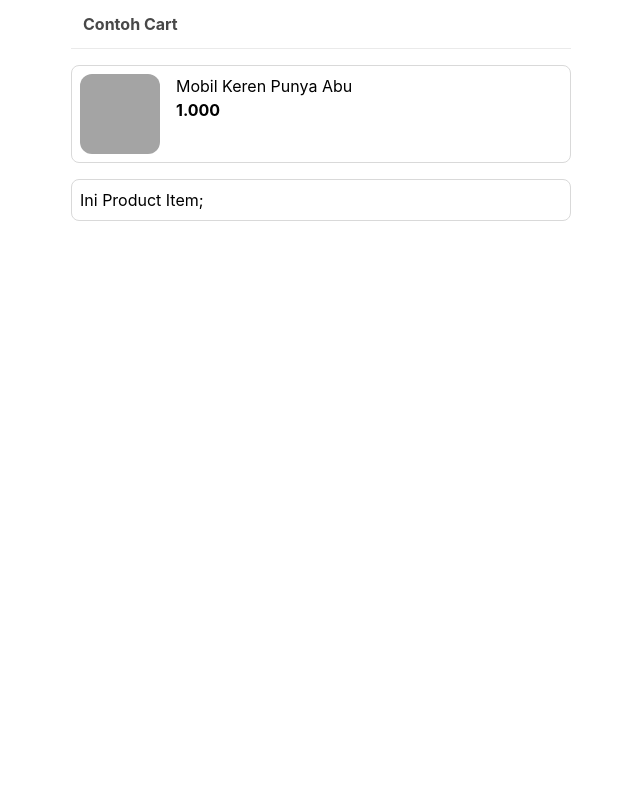
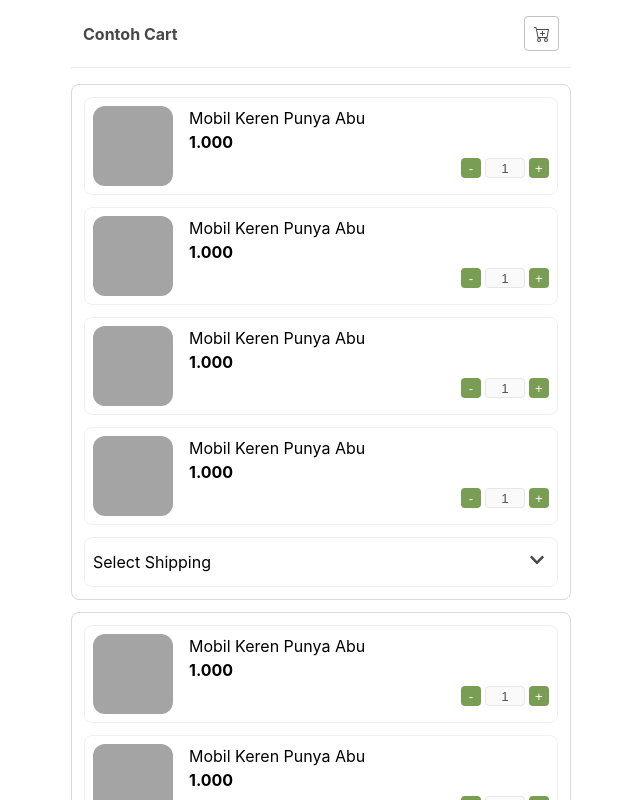
Before and after one commit to AburizalAN/react-sandbox, a React (Vite) app: page /cart in a window 1280 px wide. Shown: the top 800 px of the page, without its empty margins (319-959 px from the left). Built offline with nearby package versions, Linux system fonts and the light colour scheme.

Commit message:
feature cart: create ui for cart

```diff
--- a/package.json
+++ b/package.json
@@ -12,6 +12,7 @@
   "dependencies": {
     "@emotion/react": "^11.11.1",
     "@emotion/styled": "^11.11.0",
+    "clsx": "^2.0.0",
     "react": "^18.2.0",
     "react-dom": "^18.2.0",
     "react-icons": "^4.11.0",
--- a/src/Cart.tsx
+++ b/src/Cart.tsx
@@ -1,4 +1,8 @@
+import * as React from "react";
 import styled from "@emotion/styled";
+import Modal from "./components/Modal";
+import { FaChevronDown } from "react-icons/fa";
+import { BsCartPlus } from "react-icons/bs";
 
 const ViewContainer = styled.div`
   max-width: 500px;
@@ -7,29 +11,43 @@ const ViewContainer = styled.div`
 `;
 
 const Navbar = styled.nav`
-  padding: 12px;
+  padding: 16px 12px;
   border-bottom: 1px solid #eaeaea;
+  display: flex;
+  align-items: center;
+
 `;
 
 const Content = styled.div`
-  padding-top: 16px;
+  padding: 16px 0;
 `
 
 const PageTitle = styled.div`
   font-weight: 700;
   color: #484848;
+  flex-grow: 1;
 `;
 
-const ProductItem = styled.div`
-  border: 1px solid #d9d9d9;
+const CartIcon = styled.div`
+  color: #484848;
+  padding: 4px;
+  border: 1px solid #c0c0c0;
+  border-radius: 4px;
+  width: 35px;
+  height: 35px;
+  display: flex;
+  align-items: center;
+  justify-content: center;
+  cursor: pointer;
+  &:hover {
+    background-color: #ececec;
+  }
+`
+
+const ProductItemWrapper = styled.div`
+  border: 1px solid #f1f1f1;
   border-radius: 8px;
   padding: 8px;
-`;
-
-const ProductsContainer = styled.div`
-  display: flex;
-  flex-direction: column;
-  row-gap: 16px;
   .product {
     display: flex;
     .image {
@@ -42,13 +60,80 @@ const ProductsContainer = styled.div`
       margin-right: 16px;
     }
     .text {
-      .title {
-
-      }
+      flex-grow: 1;
+      .title {}
       .price {
         font-weight: 700;
       }
+      .counter {
+        margin-top: 4px;
+        display: flex;
+        justify-content: right;
+        column-gap: 4px;
+        .btn-counter {
+          width: 20px;
+          height: 20px;
+          display: flex;
+          align-items: center;
+          justify-content: center;
+          background: #7A9D54;
+          border: none;
+          border-radius: 4px;
+          color: white;
         }
+        .amount {
+          width: 40px;
+          text-align: center;
+          border-radius: 4px;
+          border: 1px solid #e7e7e7;
+        }
+      }
+    }
+  }
+`;
+
+const ProductsContainer = styled.div`
+  display: flex;
+  flex-direction: column;
+  row-gap: 12px;
+`;
+
+const ProductGroup = styled.div`
+  display: flex;
+  flex-direction: column;
+  row-gap: 12px;
+  padding: 12px;
+  border: 1px solid #d9d9d9;
+  border-radius: 8px;
+`;
+
+const SelectShippingWrapper = styled.div`
+  padding: 8px;
+  border: 1px solid #f1f1f1;
+  border-radius: 8px;
+  display: flex;
+  align-items: center;
+  cursor: pointer;
+  .title {
+    flex-grow: 1;
+  }
+  .icon {
+    padding: 4px;
+    color: #484848;
+  }
+`;
+
+const ShippingList = styled.div`
+  display: flex;
+  flex-direction: column;
+`;
+
+const ShippingItem = styled.div`
+  padding: 8px;
+  border-radius: 4px;
+  cursor: pointer;
+  &:hover {
+    background-color: #f4f4f4;
   }
 `;
 
@@ -57,10 +142,33 @@ const Cart = () => {
     <ViewContainer>
       <Navbar>
         <PageTitle>Contoh Cart</PageTitle>
+        <CartIcon title="Tambah product"><BsCartPlus /></CartIcon>
       </Navbar>
       <Content>
         <ProductsContainer>
-          <ProductItem>
+          <ProductGroup>
+            {[...Array(4)].map((_, i) => (
+              <ProductItem key={i} />
+            ))}
+            <SelectShipping />
+          </ProductGroup>
+          <ProductGroup>
+            {[...Array(4)].map((_, i) => (
+              <ProductItem key={i} />
+            ))}
+            <SelectShipping />
+          </ProductGroup>
+        </ProductsContainer>
+      </Content>
+    </ViewContainer>
+  )
+};
+
+const ProductItem = () => {
+  const [count, setCount] = React.useState(1);
+
+  return (
+    <ProductItemWrapper>
       <div className="product">
         <div className="image">
 
@@ -72,16 +180,46 @@ const Cart = () => {
           <div className="price">
             {new Intl.NumberFormat("id-ID").format(1000)}
           </div>
+          <div className="counter">
+            <button className="btn-counter" onClick={() => setCount(count > 1 ? count - 1 : 1)}>-</button>
+            <input disabled className="amount" value={count} />
+            <button className="btn-counter" onClick={() => setCount(count + 1)}>+</button>
           </div>
         </div>
-          </ProductItem>
-          <ProductItem>
-            Ini Product Item;
-          </ProductItem>
-        </ProductsContainer>
-      </Content>
-    </ViewContainer>
+      </div>
+    </ProductItemWrapper>
   )
-};
+}
+
+const SelectShipping = () => {
+  const [ isOpen, setIsOpen ] = React.useState(false);
+  const [ selectedShipping, setSelectedShipping ] = React.useState(null);
+  return (
+    <>
+      <SelectShippingWrapper onClick={() => setIsOpen(true)}>
+        <div className="title">Select Shipping</div>
+        <div className="icon"><FaChevronDown /></div>
+      </SelectShippingWrapper>
+      <Modal
+        visible={isOpen}
+        onCancel={() => setIsOpen(false)}
+        centerPosition={true}
+        title="Select Shipping"
+      >
+        <ShippingList>
+          <ShippingItem>
+            test 1
+          </ShippingItem>
+          <ShippingItem>
+            test 1
+          </ShippingItem>
+          <ShippingItem>
+            test 1
+          </ShippingItem>
+        </ShippingList>
+      </Modal>
+    </>
+  )
+}
 
 export default Cart;
--- a/src/components/Modal.tsx
+++ b/src/components/Modal.tsx
@@ -1,10 +1,203 @@
-const Modal = ({ onClose }: { onClose: () => void }) => {
-  return (
-    <div className="modal">
-      <div style={{ marginBottom: "24px" }}>Ini contoh modal</div>
-      <button onClick={onClose}>close</button>
-    </div>
-  )
+import * as React from "react";
+import * as ReactDOM from "react-dom";
+import clsx from "clsx";
+import { RiCloseFill } from "react-icons/ri";
+import styled from "@emotion/styled";
+
+type ModalProps = {
+  width?: number | string;
+  className?: string;
+  visible: boolean;
+  onCancel: () => void;
+  maskClosable?: boolean;
+  centerPosition?: boolean;
+  title?: string;
+  closeIcon?: boolean | null;
+};
+
+const ModalWrapper = styled.div`
+  position: fixed;
+  width: 100%;
+  height: 100%;
+  top: 0;
+  left: 0;
+  background-color: rgba(0, 0, 0, 0.5);
+  z-index: 99999;
+  display: flex;
+  justify-content: center;
+  animation: opacityIn 200ms forwards cubic-bezier(0, 0.5, 0.25, 1);
+  &.closing {
+    animation: opacityOut 200ms forwards cubic-bezier(0, 0.5, 0.25, 1);
+  }
+  & > .content {
+    margin: 100px auto auto;
+    padding: 24px;
+    border-radius: 12px;
+    background-color: white;
+    &.center {
+      margin: auto;
+    }
+    .title-wrapper {
+      position: relative;
+      .title {
+        font-weight: 700;
+        margin-bottom: 20px;
+      }
+      .close-icon {
+        position: absolute;
+        top: 0;
+        right: 0;
+        .button-close {
+          color: #7b7b7b;
+          padding: 4px;
+          border: 1px solid #b5b5b5;
+          border-radius: 4px;
+          display: flex;
+          justify-content: center;
+          align-items: center;
+          cursor: pointer;
+        }
+      }
+    }
+  }
+  .modal {
+    animation: modalIn 200ms forwards cubic-bezier(0, 0.5, 0.25, 1);
+    z-index: 99999;
+    &.closing {
+      animation: modalOut 200ms forwards cubic-bezier(0, 0.5, 0.25, 1);
+    }
+  }
+  @keyframes modalIn {
+    0% {
+      opacity: 0;
+      transform: scale(0.95);
+    }
+    100% {
+      opacity: 1;
+      transform: scale(1);
+    }
+  }
+
+  @keyframes modalOut {
+    0% {
+      opacity: 1;
+      transform: scale(1);
+    }
+    100% {
+      opacity: 0;
+      transform: scale(0.95);
+    }
+  }
+
+  @keyframes opacityIn {
+    0% {
+      opacity: 0;
+    }
+    100% {
+      opacity: 100%;
+    }
+  }
+
+  @keyframes opacityOut {
+    0% {
+      opacity: 100%;
+    }
+    100% {
+      opacity: 0;
+    }
+  }
+`
+
+const ModalComp = ({
+  width = 500,
+  className,
+  children,
+  visible,
+  onCancel,
+  maskClosable = true,
+  centerPosition = false,
+  title,
+  closeIcon = true,
+}: React.PropsWithChildren<ModalProps>) => {
+  const modalRef = React.useRef<HTMLDivElement>(null);
+  const modalWrapperRef = React.useRef<HTMLDivElement>(null);
+  const [isOpen, setIsOpen] = React.useState(false);
+
+  React.useEffect(() => {
+    if (visible) {
+      setIsOpen(true);
+    } else {
+      const modal = modalRef.current;
+      const modalWrapper = modalWrapperRef.current;
+      if (!modal || !modalWrapper) return;
+      modal.classList.add("closing");
+      modalWrapper.classList.add("closing");
+      modal.addEventListener(
+        "animationend",
+        () => {
+          setIsOpen(false);
+        },
+        { once: true }
+      );
+    }
+  }, [visible]);
+
+  React.useEffect(() => {
+    const modal = modalRef.current;
+    if (!modal) return;
+  }, [modalRef.current]);
+
+  React.useEffect(() => {
+    if (maskClosable) {
+      document.addEventListener("mousedown", (event: Event) => {
+        if (
+          modalWrapperRef.current?.contains(event.target as Node) &&
+          !modalRef.current?.contains(event.target as Node)
+        ) {
+          onCancel();
+        }
+      });
+    }
+  }, [maskClosable]);
+
+  return isOpen ? (
+    <ModalWrapper
+      ref={modalWrapperRef}
+    >
+      <div
+        ref={modalRef}
+        className={clsx(
+          "content",
+          centerPosition ? "center" : null,
+          "modal",
+          className
+        )}
+        style={{ width }}
+      >
+        <div className="title-wrapper">
+          {title ? <h5 className="title">{title}</h5> : null}
+          {closeIcon ? (
+            <div className="close-icon">
+              <button onClick={onCancel} className="button-close">
+                <RiCloseFill />
+              </button>
+            </div>
+          ) : null}
+        </div>
+        <div>
+          {children}
+        </div>
+      </div>
+    </ModalWrapper>
+  ) : null;
+};
+
+const Modal = (props: React.PropsWithChildren<ModalProps>) => {
+  const renderComponent = (
+    <ModalComp {...props} />
+  );
+
+  return ReactDOM.createPortal(renderComponent, document.body);
 }
 
 export default Modal;
--- a/src/styles/main.scss
+++ b/src/styles/main.scss
@@ -8,15 +8,3 @@ body {
   // line-height: 1.5;
   -webkit-font-smoothing: antialiased;
 }
-
-.modal {
-  position: fixed;
-  width: 700px;
-  padding: 32px;
-  background-color: white;
-  top: 50%;
-  left: 50%;
-  transform: translate(-50%, -50%);
-  color: #484848;
-  border-radius: 24px;
-}
```
Also changed, not shown: 1 other file (tests, documents, lock files or other folders). Lines whose indentation alone changed are shown as unchanged.
